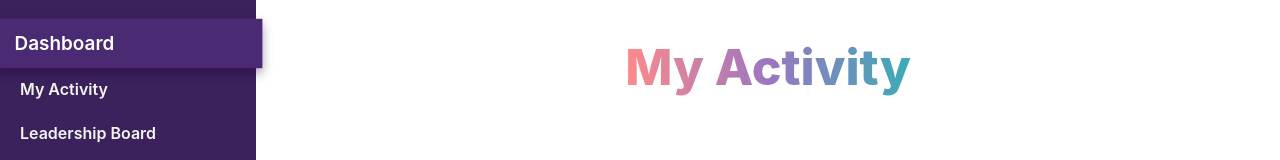
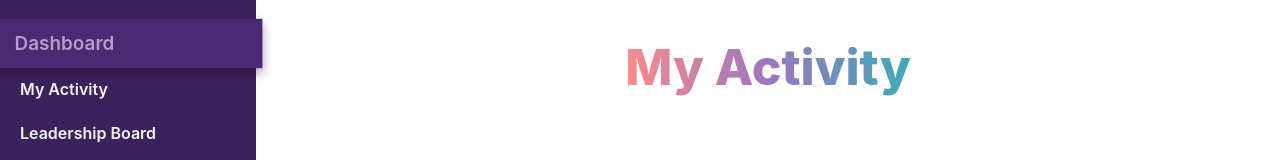
Before and after one commit to meghanavasava/taskChamp, a React (Create React App) app: page /MyActivity in a window 1280 px wide. In both pictures the pointer is over the item "Dashboard". Shown: the top 160 px of the page. Built offline with nearby package versions, Linux system fonts and the light colour scheme; no server answers; the database is empty.

Commit message:
Navbar-Dark-UI

```diff
--- a/src/Components/Navbar.module.css
+++ b/src/Components/Navbar.module.css
@@ -4,9 +4,9 @@
   position: fixed;
   top: 0;
   left: 0;
-  background-color: #3b225d; /* Solid color for navbar */
+  background-color: #3b225d;
   display: flex;
-  color: #f5f5f5; /* Light color for text */
+  color: #f5f5f5;
   flex-direction: column;
   justify-content: flex-start;
   padding: 20px 0;
@@ -27,9 +27,9 @@
 }
 
 .navbar nav ul li:hover {
-  background-color: #4a2b73; /* Same hover color for all items */
-  color: white;
+  background-color: #4a2b73;
   font-size: 18px;
+  color: #b99bc7;
   box-shadow: 0 5px 10px rgba(38, 2, 51, 0.441);
   transform: scale(1.05);
 }
```
